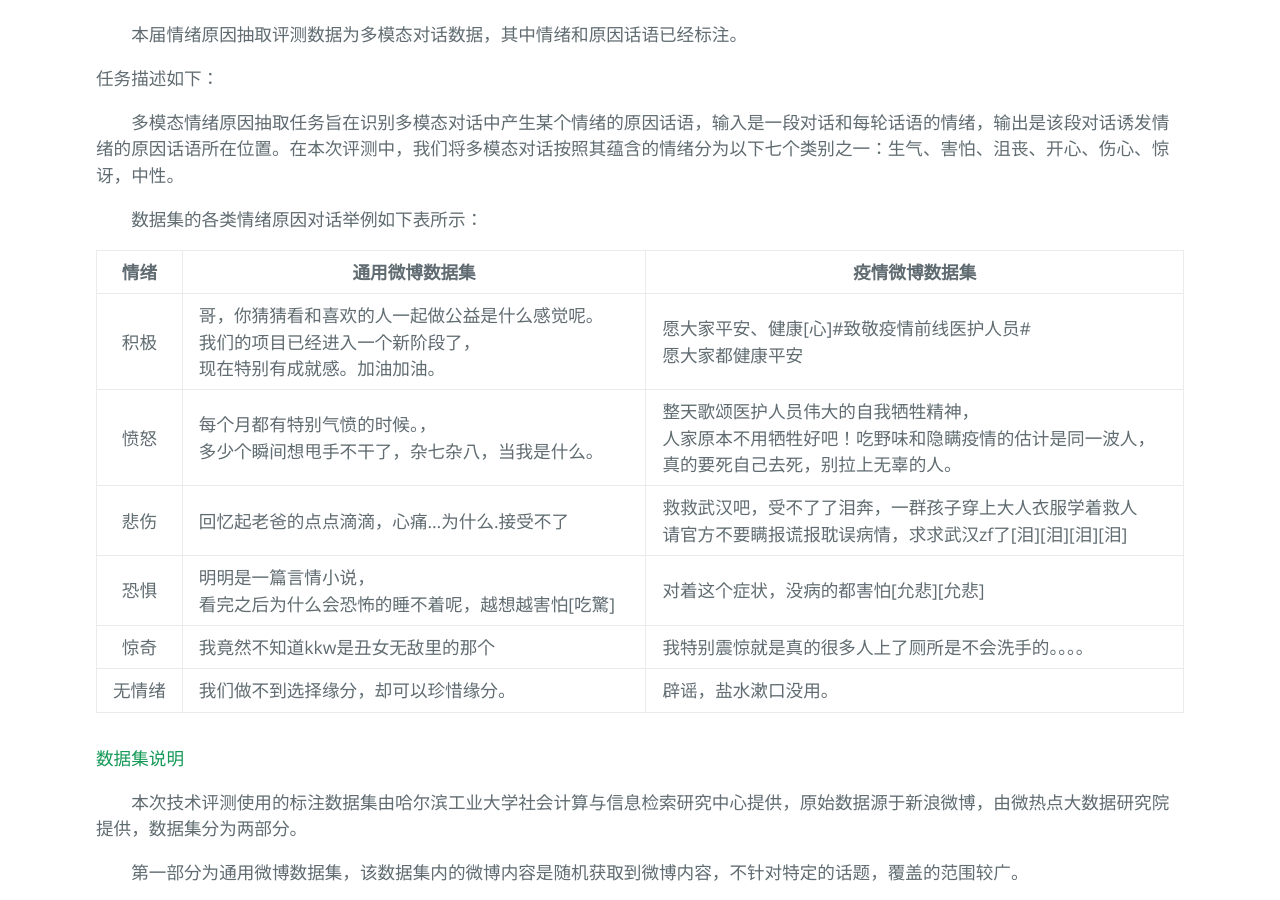
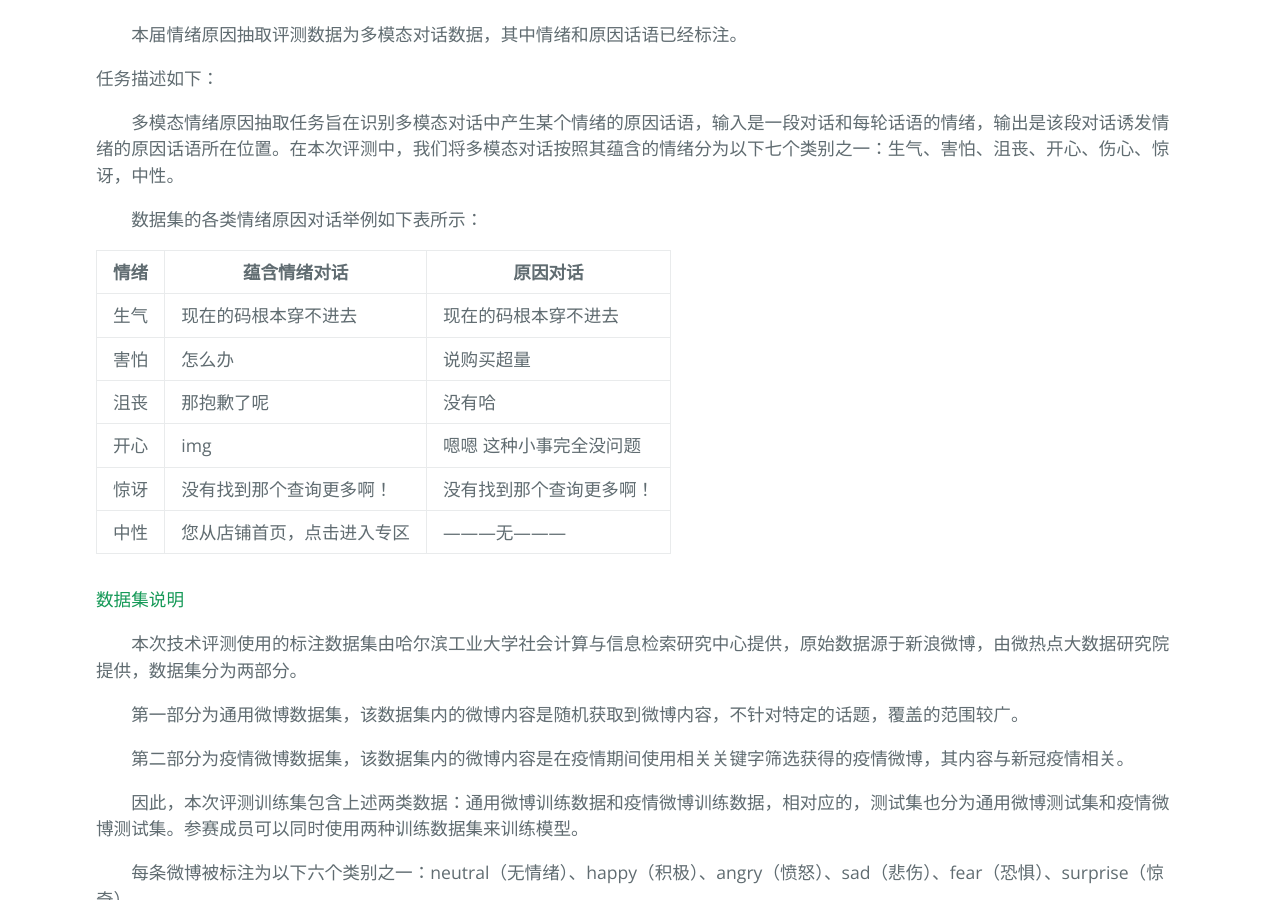
Before and after one commit to ccac2022ecemc/ccac2022ecemc.github.io, a Jekyll site: the page built from index.md, in a window 1280 px wide and 900 px high, scrolled down 1110 px. Built offline with Jekyll 4.4.1, drawn with Linux system fonts in a browser that asks for light colours; formulas are drawn with MathJax 3.

Commit message:
Update index.md

```diff
--- a/index.md
+++ b/index.md
@@ -42,14 +42,14 @@ layout: default
 
 &ensp;&ensp;&ensp;&ensp;数据集的各类情绪原因对话举例如下表所示：
 
-|  情绪  | 通用微博数据集                                               | 疫情微博数据集                                               |
+|  情绪  | 蕴含情绪对话                                              | 原因对话                                              |
 | :----: | ------------------------------------------------------------ | ------------------------------------------------------------ |
-|  积极  | 哥，你猜猜看和喜欢的人一起做公益是什么感觉呢。我们的项目已经进入一个新阶段了，现在特别有成就感。加油加油。 | 愿大家平安、健康\[心\]#致敬疫情前线医护人员# 愿大家都健康平安 |
-|  愤怒  | 每个月都有特别气愤的时候。，多少个瞬间想甩手不干了，杂七杂八，当我是什么。 | 整天歌颂医护人员伟大的自我牺牲精神，人家原本不用牺牲好吧！吃野味和隐瞒疫情的估计是同一波人，真的要死自己去死，别拉上无辜的人。 |
-|  悲伤  | 回忆起老爸的点点滴滴，心痛...为什么.接受不了                 | 救救武汉吧，受不了了泪奔，一群孩子穿上大人衣服学着救人 请官方不要瞒报谎报耽误病情，求求武汉zf了\[泪\]\[泪\]\[泪\]\[泪\] |
-|  恐惧  | 明明是一篇言情小说，看完之后为什么会恐怖的睡不着呢，越想越害怕[吃驚] | 对着这个症状，没病的都害怕\[允悲\]\[允悲\]                   |
-|  惊奇  | 我竟然不知道kkw是丑女无敌里的那个                            | 我特别震惊就是真的很多人上了厕所是不会洗手的。。。。         |
-| 无情绪 | 我们做不到选择缘分，却可以珍惜缘分。                         | 辟谣，盐水漱口没用。                                         |
+| 生气  | 现在的码根本穿不进去 |现在的码根本穿不进去|
+|  害怕  | 怎么办 |说购买超量|
+|  沮丧  | 那抱歉了呢    | 没有哈 |
+|  开心 | img|嗯嗯  这种小事完全没问题|
+| 惊讶  | 没有找到那个查询更多啊！ | 没有找到那个查询更多啊！         |
+| 中性 | 您从店铺首页，点击进入专区                         |---------无---------                                         |
 
 
 
```
